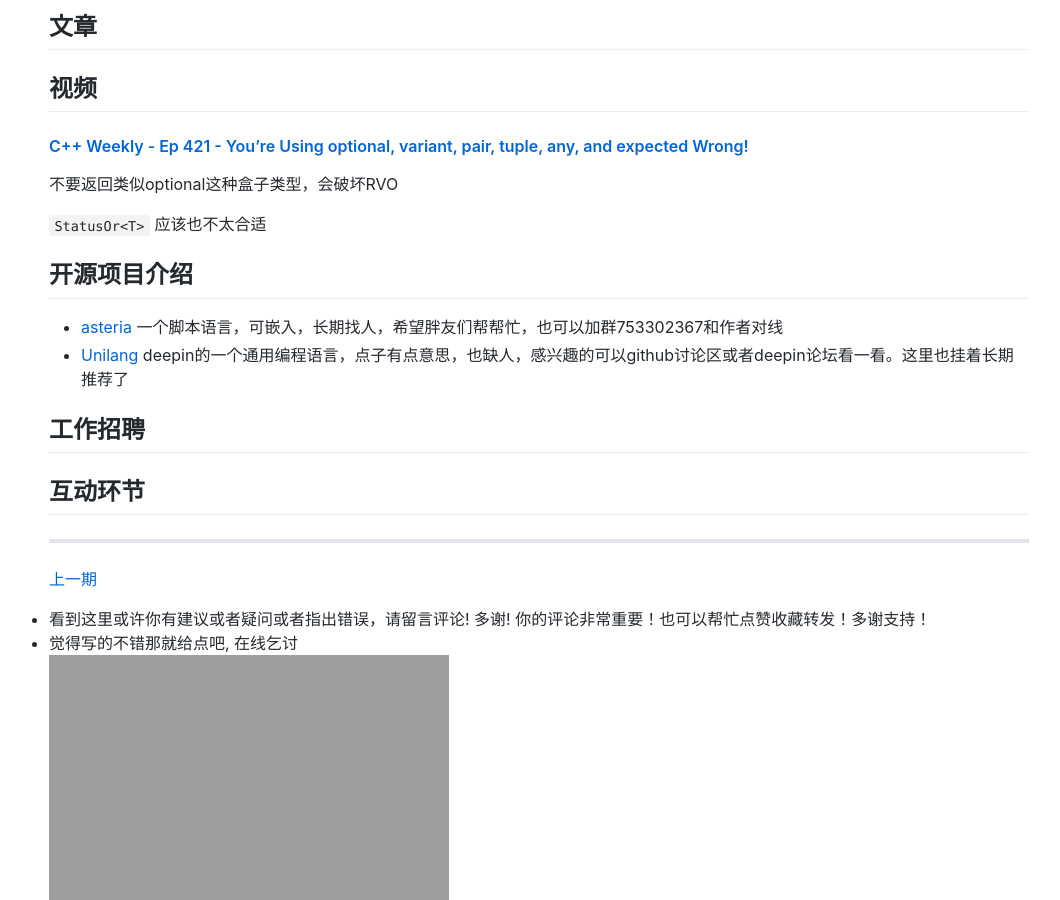
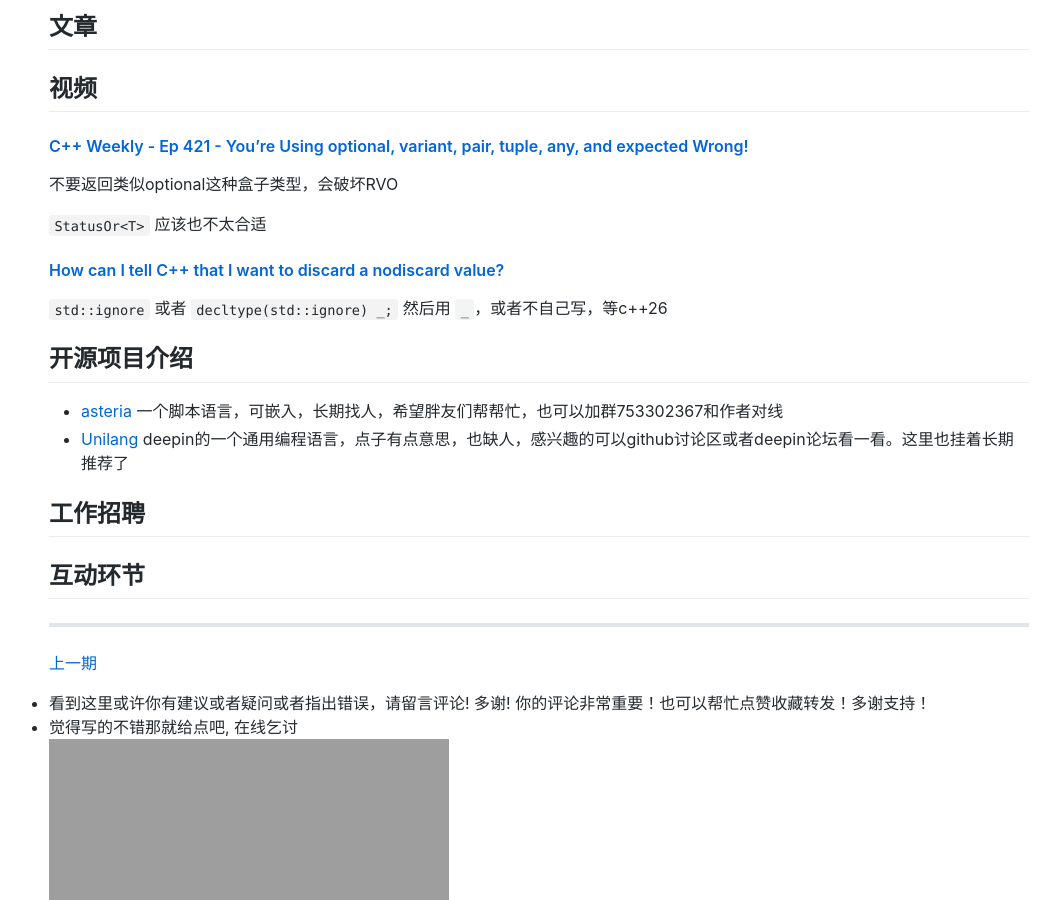
Before and after one commit to wanghenshui/cppweeklynews, a Jekyll site: the page built from posts/153.md, in a window 1280 px wide and 900 px high, scrolled down 936 px. Shown: the whole window, without its empty margins (101-1161 px from the left). Built offline with Jekyll 4.4.1, drawn with Linux system fonts in a browser that asks for light colours; comment, search, counter and statistics services are not loaded.

Commit message:
fix #102

```diff
--- a/posts/153.md
+++ b/posts/153.md
@@ -42,6 +42,11 @@ RSS https://github.com/wanghenshui/cppweeklynews/releases.atom
 
 `StatusOr<T>` 应该也不太合适
 
+#### [How can I tell C++ that I want to discard a nodiscard value?](https://devblogs.microsoft.com/oldnewthing/20240329-00/?p=109592)
+
+`std::ignore` 或者 `decltype(std::ignore) _;` 然后用 `_`，或者不自己写，等c++26
+
+
 ## 开源项目介绍
 
 - [asteria](https://github.com/lhmouse/asteria) 一个脚本语言，可嵌入，长期找人，希望胖友们帮帮忙，也可以加群753302367和作者对线
```
